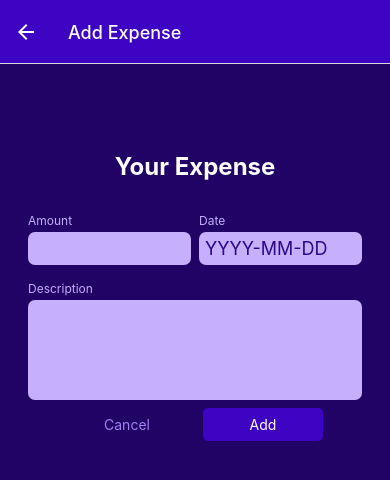
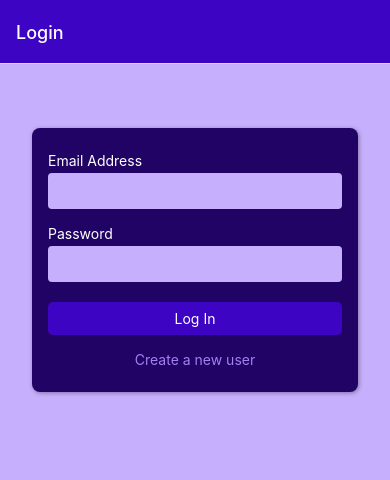
Before and after one commit to RishikBacancy/ExpenseTracker, a React Native app: screen /Manage in a window 390 px wide. Shown: the top 480 px of the page. Built offline with nearby package versions, Linux system fonts and the light colour scheme; no server answers.

Commit message:
Login Signup UI added!

```diff
--- /dev/null
+++ b/src/components/Auth/AuthContent.js
@@ -0,0 +1,82 @@
+import React from 'react';
+import { useState } from 'react';
+import { Alert, StyleSheet, View } from 'react-native';
+import { GlobalStyle } from '../../constants/styles';
+import Button from '../UI/Button';
+import AuthForm from './AuthForm';
+import { useNavigation } from '@react-navigation/native';
+
+function AuthContent({ isLogin, onAuthenticate }) {
+
+    const navigation = useNavigation();
+
+    const [ credentialsInvalid, setCredentialsInvalid ] = useState({
+		email: false,
+		password: false,
+		confirmEmail: false,
+		confirmPassword: false
+	});
+
+	function switchAuthModeHandler() {
+        if(isLogin){
+            navigation.replace("Signup");
+        } else {
+            navigation.replace("Login");
+        }
+    }
+
+	function submitHandler(credentials) {
+		let { email, confirmEmail, password, confirmPassword } = credentials;
+
+		email = email.trim();
+		password = password.trim();
+
+		const emailIsValid = email.includes('@');
+		const passwordIsValid = password.length > 6;
+		const emailsAreEqual = email === confirmEmail;
+		const passwordsAreEqual = password === confirmPassword;
+
+		if (!emailIsValid || !passwordIsValid || (!isLogin && (!emailsAreEqual || !passwordsAreEqual))) {
+			Alert.alert('Invalid input', 'Please check your entered credentials.');
+			setCredentialsInvalid({
+				email: !emailIsValid,
+				confirmEmail: !emailIsValid || !emailsAreEqual,
+				password: !passwordIsValid,
+				confirmPassword: !passwordIsValid || !passwordsAreEqual
+			});
+			return;
+		}
+		onAuthenticate({ email, password });
+	}
+
+	return (
+		<View style={styles.authContent}>
+			<AuthForm isLogin={isLogin} onSubmit={submitHandler} credentialsInvalid={credentialsInvalid} />
+			<View style={styles.buttons}>
+				<Button mode="flat" onPress={switchAuthModeHandler}>
+					{isLogin ? 'Create a new user' : 'Log in instead'}
+				</Button>
+			</View>
+		</View>
+	);
+}
+
+export default AuthContent;
+
+const styles = StyleSheet.create({
+	authContent: {
+		marginTop: 64,
+		marginHorizontal: 32,
+		padding: 16,
+		borderRadius: 8,
+		backgroundColor: GlobalStyle.colors.primary800,
+		elevation: 2,
+		shadowColor: 'black',
+		shadowOffset: { width: 1, height: 1 },
+		shadowOpacity: 0.35,
+		shadowRadius: 4
+	},
+	buttons: {
+		marginTop: 8
+	}
+});
--- /dev/null
+++ b/src/components/Auth/AuthForm.js
@@ -0,0 +1,100 @@
+import React from "react";
+import { useState } from 'react';
+import { StyleSheet, View } from 'react-native';
+import Button from '../UI/Button';
+import Input from "./Input";
+
+function AuthForm({ isLogin, onSubmit, credentialsInvalid }) {
+  const [enteredEmail, setEnteredEmail] = useState('');
+  const [enteredConfirmEmail, setEnteredConfirmEmail] = useState('');
+  const [enteredPassword, setEnteredPassword] = useState('');
+  const [enteredConfirmPassword, setEnteredConfirmPassword] = useState('');
+
+  const {
+    email: emailIsInvalid,
+    confirmEmail: emailsDontMatch,
+    password: passwordIsInvalid,
+    confirmPassword: passwordsDontMatch,
+  } = credentialsInvalid;
+
+  function updateInputValueHandler(inputType, enteredValue) {
+    switch (inputType) {
+      case 'email':
+        setEnteredEmail(enteredValue);
+        break;
+      case 'confirmEmail':
+        setEnteredConfirmEmail(enteredValue);
+        break;
+      case 'password':
+        setEnteredPassword(enteredValue);
+        break;
+      case 'confirmPassword':
+        setEnteredConfirmPassword(enteredValue);
+        break;
+    }
+  }
+
+  function submitHandler() {
+    onSubmit({
+      email: enteredEmail,
+      confirmEmail: enteredConfirmEmail,
+      password: enteredPassword,
+      confirmPassword: enteredConfirmPassword,
+    });
+  }
+
+  return (
+    <View style={styles.form}>
+      <View>
+        <Input
+          label="Email Address"
+          onUpdateValue={updateInputValueHandler.bind(this, 'email')}
+          value={enteredEmail}
+          keyboardType="email-address"
+          isInvalid={emailIsInvalid}
+        />
+        {!isLogin && (
+          <Input
+            label="Confirm Email Address"
+            onUpdateValue={updateInputValueHandler.bind(this, 'confirmEmail')}
+            value={enteredConfirmEmail}
+            keyboardType="email-address"
+            isInvalid={emailsDontMatch}
+          />
+        )}
+        <Input
+          label="Password"
+          onUpdateValue={updateInputValueHandler.bind(this, 'password')}
+          secure
+          value={enteredPassword}
+          isInvalid={passwordIsInvalid}
+        />
+        {!isLogin && (
+          <Input
+            label="Confirm Password"
+            onUpdateValue={updateInputValueHandler.bind(
+              this,
+              'confirmPassword'
+            )}
+            secure
+            value={enteredConfirmPassword}
+            isInvalid={passwordsDontMatch}
+          />
+        )}
+        <View style={styles.buttons}>
+          <Button onPress={submitHandler}>
+            {isLogin ? 'Log In' : 'Sign Up'}
+          </Button>
+        </View>
+      </View>
+    </View>
+  );
+}
+
+export default AuthForm;
+
+const styles = StyleSheet.create({
+  buttons: {
+    marginTop: 12,
+  },
+});
--- /dev/null
+++ b/src/components/Auth/Input.js
@@ -0,0 +1,53 @@
+import React from "react";
+import { View, Text, TextInput, StyleSheet } from 'react-native';
+import { GlobalStyle } from '../../constants/styles';
+
+function Input({
+  label,
+  keyboardType,
+  secure,
+  onUpdateValue,
+  value,
+  isInvalid,
+}) {
+  return (
+    <View style={styles.inputContainer}>
+      <Text style={[styles.label, isInvalid && styles.labelInvalid]}>
+        {label}
+      </Text>
+      <TextInput
+        style={[styles.input, isInvalid && styles.inputInvalid]}
+        autoCapitalize="none"
+        keyboardType={keyboardType}
+        secureTextEntry={secure}
+        onChangeText={onUpdateValue}
+        value={value}
+      />
+    </View>
+  );
+}
+
+export default Input;
+
+const styles = StyleSheet.create({
+  inputContainer: {
+    marginVertical: 8,
+  },
+  label: {
+    color: 'white',
+    marginBottom: 4,
+  },
+  labelInvalid: {
+    color: GlobalStyle.colors.error500,
+  },
+  input: {
+    paddingVertical: 8,
+    paddingHorizontal: 6,
+    backgroundColor: GlobalStyle.colors.primary100,
+    borderRadius: 4,
+    fontSize: 16,
+  },
+  inputInvalid: {
+    backgroundColor: GlobalStyle.colors.error50,
+  },
+});
--- /dev/null
+++ b/src/components/UI/ErrorOverlay.js
@@ -0,0 +1,35 @@
+import React from "react";
+import  { View, StyleSheet, Text } from "react-native";
+import { GlobalStyle } from "../../constants/styles";
+import Button from "./Button";
+
+const ErrorOverlay = ({errorMsg, onConfirm}) => {
+    return(
+        <View style={styles.container}>
+            <Text style={[styles.title, styles.errorTxt]}>An Error occurred!</Text>
+            <Text style={styles.errorTxt}>{errorMsg}</Text>
+            <Button onPress={onConfirm}>Okay</Button>
+        </View>
+    );
+};
+
+const styles = StyleSheet.create({
+    container:{
+        flex:1,
+        justifyContent:"center",
+        alignItems:"center",
+        padding:24,
+        backgroundColor: GlobalStyle.colors.primary700,
+    },
+    errorTxt:{
+        textAlign:"center",
+        marginBottom:8,
+        color:"white",
+    },
+    title:{
+        fontSize:20,
+        fontWeight:"bold",
+    },
+});
+
+export default ErrorOverlay;
--- a/src/navigation/Navigation.js
+++ b/src/navigation/Navigation.js
@@ -8,9 +8,26 @@
 import { GlobalStyle } from '../constants/styles';
 import Ionicons from 'react-native-vector-icons/Ionicons';
 import IconButton from '../components/UI/IconButton';
+import LoginScreen from '../screens/LoginScreen';
+import SignupScreen from '../screens/SignupScreen';
 
 const Stack = createNativeStackNavigator();
 const Tab = createBottomTabNavigator();
+
+const AuthStack = () => {
+	return (
+		<Stack.Navigator
+			screenOptions={{
+				headerStyle: { backgroundColor: GlobalStyle.colors.primary500 },
+				headerTintColor: 'white',
+				contentStyle: { backgroundColor: GlobalStyle.colors.primary100 }
+			}}
+		>
+			<Stack.Screen name="Login" component={LoginScreen} />
+			<Stack.Screen name="Signup" component={SignupScreen} />
+		</Stack.Navigator>
+	);
+};
 
 const TabNavigation = () => {
 	return (
@@ -58,22 +75,28 @@
 	);
 };
 
+const AuthenticatedStack = () => {
+	<Stack.Navigator
+		screenOptions={{
+			headerStyle: { backgroundColor: GlobalStyle.colors.primary500 },
+			headerTintColor: 'white'
+		}}
+	>
+		<Stack.Screen name="OverView" component={TabNavigation} options={{ headerShown: false }} />
+		<Stack.Screen
+			name="Manage"
+			component={ManageExpense}
+			options={{
+				presentation: 'modal'
+			}}
+		/>
+	</Stack.Navigator>;
+};
+
 const Navigation = () => {
-	return (
-		<NavigationContainer>
-			<Stack.Navigator
-				screenOptions={{
-					headerStyle: { backgroundColor: GlobalStyle.colors.primary500},
-					headerTintColor:"white",
-				}}
-			>
-				<Stack.Screen name="OverView" component={TabNavigation} options={{ headerShown: false }} />
-				<Stack.Screen name="Manage" component={ManageExpense} options={{
-					presentation:"modal"
-				}} />
-			</Stack.Navigator>
-		</NavigationContainer>
-	);
+	return <NavigationContainer>
+		<AuthStack/>
+	</NavigationContainer>;
 };
 
 export default Navigation;
--- /dev/null
+++ b/src/screens/LoginScreen.js
@@ -0,0 +1,8 @@
+import React from 'react';
+import AuthContent from '../components/Auth/AuthContent';
+
+function LoginScreen() {
+  return <AuthContent isLogin />;
+}
+
+export default LoginScreen;
--- a/src/screens/RecentExpenses.js
+++ b/src/screens/RecentExpenses.js
@@ -1,6 +1,7 @@
 import React, { useContext, useEffect, useState } from 'react';
 import { StyleSheet, Text, View } from 'react-native';
 import ExpensesOutput from '../components/ExpensesOutput/ExpensesOutput';
+import ErrorOverlay from '../components/UI/ErrorOverlay';
 import LoadingOverlay from '../components/UI/LodingOverlay';
 import { ExpensesContext } from '../store/expenseContext';
 import { getDateMinusDays } from '../util/date';
@@ -10,34 +11,51 @@
 	const expenseCtx = useContext(ExpensesContext);
 
 	const [ isFetching, setIsFetching ] = useState(true);
+	const [ error, setError ] = useState();
 
-	useEffect(()=>{
-
-		const getExpense = async() => {
+	useEffect(() => {
+		const getExpense = async () => {
 			setIsFetching(true);
-			const expenses = await fetchExpense();
+			try {
+				const expenses = await fetchExpense();
+				expenseCtx.setExpense(expenses);
+			} catch (error) {
+				setError('Could not fetch expense!');
+			}
 			setIsFetching(false);
-			expenseCtx.setExpense(expenses);
 		};
 
 		getExpense();
+	}, []);
 
-	}, [])
+	const errorHandler = () => {
+		setError(null);
+	};
 
-	if(isFetching) {
+	if(error && !isFetching) {
 		return(
-			<LoadingOverlay/>
-		)
+			<ErrorOverlay errorMsg={error} onConfirm={errorHandler}/>
+		);
+	}
+
+	if (isFetching) {
+		return <LoadingOverlay />;
 	}
 
 	const recentExpense = expenseCtx.expenses.filter((expense) => {
 		const today = new Date();
 		const date7Days = getDateMinusDays(today, 7);
 
-		return (expense.date >= date7Days) && (expense.date <= today);
-	})
+		return expense.date >= date7Days && expense.date <= today;
+	});
 
-	return <ExpensesOutput expenses={recentExpense} expensesPeriod={'Last 7 Days'} fallBackText="No Expense found in last 7 days!"/>;
+	return (
+		<ExpensesOutput
+			expenses={recentExpense}
+			expensesPeriod={'Last 7 Days'}
+			fallBackText="No Expense found in last 7 days!"
+		/>
+	);
 };
 
 const styles = StyleSheet.create({});
--- /dev/null
+++ b/src/screens/SignupScreen.js
@@ -0,0 +1,8 @@
+import React from "react";
+import AuthContent from '../components/Auth/AuthContent';
+
+function SignupScreen() {
+  return <AuthContent />;
+}
+
+export default SignupScreen;
```
Also changed, not shown: src/screens/ManageExpense.js (+26 -1 lines), src/util/auth.js (added, +9 -0 lines).
